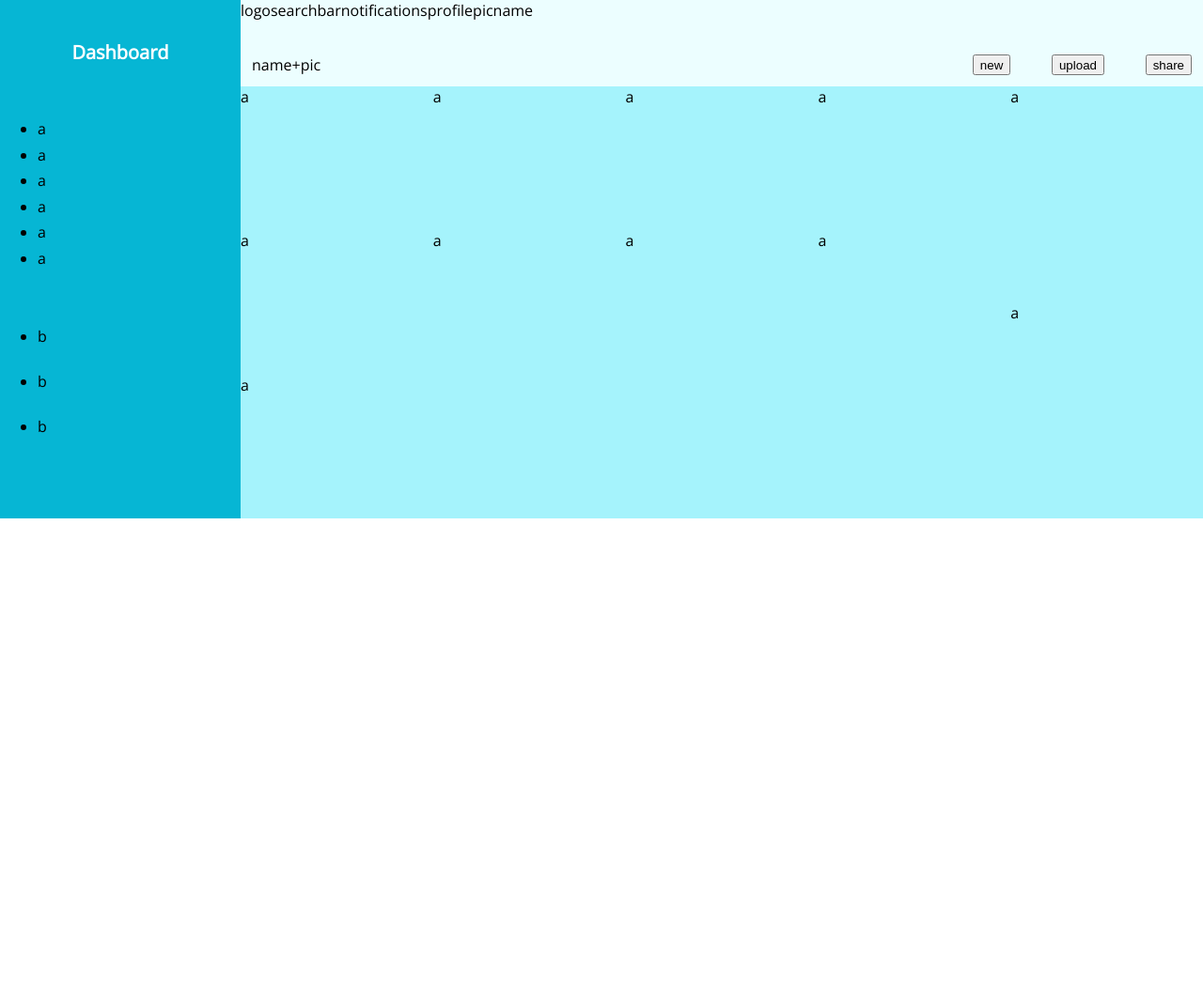
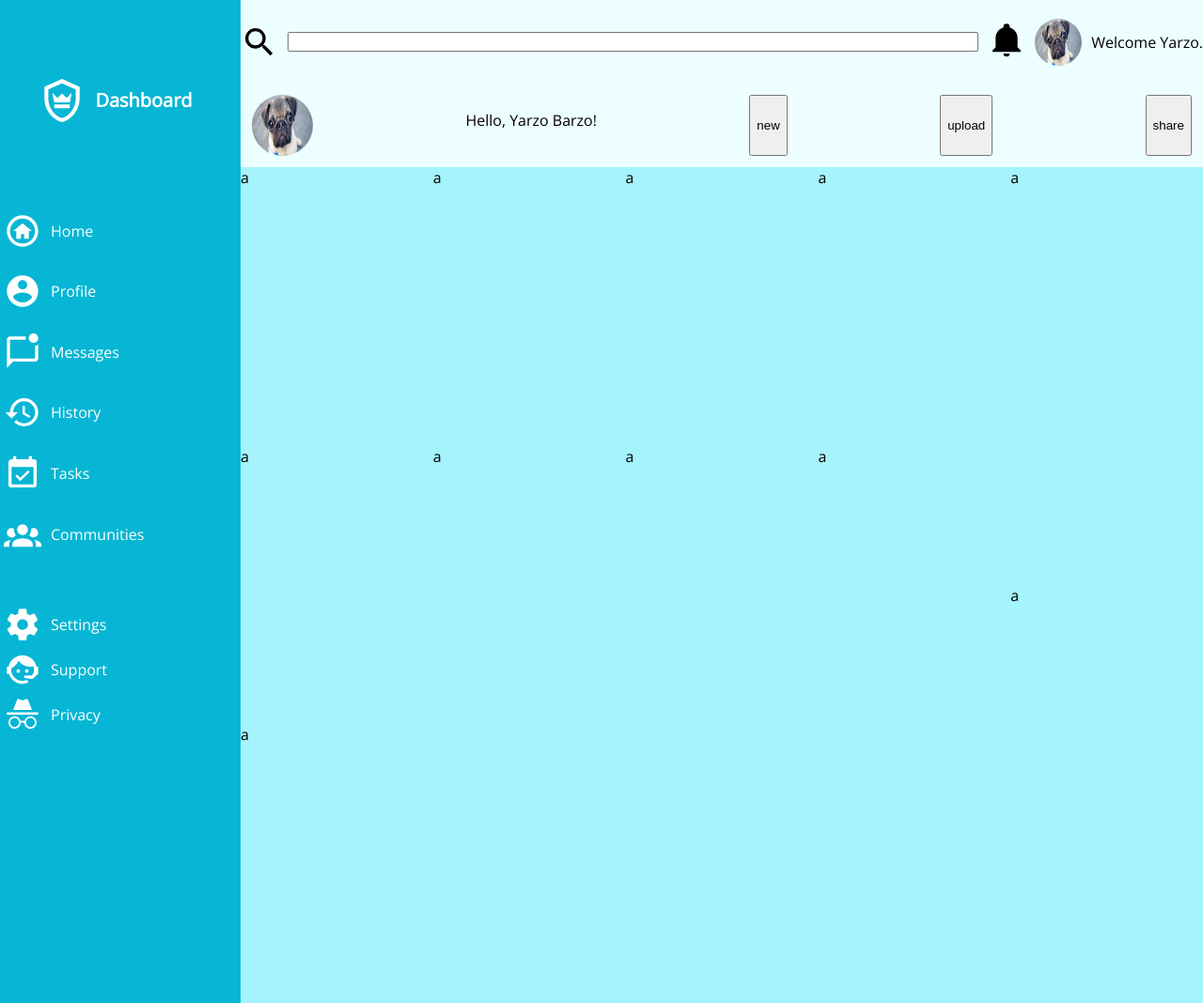
Before and after one commit to jericho909/odin-admin, a plain HTML site: page index.html in a window 1280 px wide. Shown: the whole page at 94% size. Before the commit the page ends 800 px from the top, so only its background shows below. Drawn offline with nearby package versions, Linux system fonts and the light colour scheme.

Commit message:
beautify

```diff
--- a/index.html
+++ b/index.html
@@ -9,34 +9,64 @@
 </head>
 <body>
     <div id="sidebar">
-        <div id="logo">Dashboard</div>
+        <div id="logo">
+            <img class="logos" src="./icons/shield-crown-outline.svg" alt="Toolbox" width="50px" height="50px">
+            Dashboard</div>
         <div id="menu">
-            <ul id="upperMenu">
-                <li>a</li>
-                <li>a</li>
-                <li>a</li>
-                <li>a</li>
-                <li>a</li>
-                <li>a</li>
-            </ul>
-            <ul id="lowerMenu">
-                <li>b</li>
-                <li>b</li>
-                <li>b</li>
-            </ul>
+            <div id="upperMenu">
+                <div class="sidebarLinks">
+                    <img style="margin-right: 10px;" class="logos" src="./icons/home-circle-outline.svg" alt="" width="40px" height="40px">
+                    <a href="">Home</a>
+                </div>
+                <div class="sidebarLinks">
+                    <img style="margin-right: 10px;" class="logos" src="./icons/account-circle.svg" alt="" width="40px" height="40px">
+                    <a href="">Profile</a>
+                </div>
+                <div class="sidebarLinks">
+                    <img style="margin-right: 10px;" class="logos" src="./icons/message-badge-outline.svg" alt="" width="40px" height="40px">
+                    <a href="">Messages</a>
+                </div>
+                <div class="sidebarLinks">
+                    <img style="margin-right: 10px;" class="logos" src="./icons/history.svg" alt="" width="40px" height="40px">
+                    <a href="">History</a>
+                </div>
+                <div class="sidebarLinks">
+                    <img style="margin-right: 10px;" class="logos" src="./icons/calendar-check.svg" alt="" width="40px" height="40px">
+                    <a href="">Tasks</a>
+                </div>
+                <div class="sidebarLinks">
+                    <img style="margin-right: 10px;" class="logos" src="./icons/account-group.svg" alt="" width="40px" height="40px">
+                    <a href="">Communities</a>
+                </div>
+            </div>
+            <div id="lowerMenu">
+                <div class="sidebarLinks">
+                    <img style="margin-right: 10px;" class="logos" src="./icons/cog.svg" alt="" width="40px" height="40px">
+                    <a href="">Settings</a>
+                </div>
+                <div class="sidebarLinks">
+                    <img style="margin-right: 10px;" class="logos" src="./icons/face-agent.svg" alt="" width="40px" height="40px">
+                    <a href="">Support</a>
+                </div>
+                <div class="sidebarLinks">
+                    <img style="margin-right: 10px;" class="logos" src="./icons/incognito.svg" alt="" width="40px" height="40px">
+                    <a href="">Privacy</a>
+                </div>
+            </div>
         </div>
     </div>
     <div id="main">
         <div id="header">
             <div id="upperHeader">
-                <div>logo</div>
-                <div>searchbar</div>
-                <div>notifications</div>
-                <div>profilepic</div>
-                <div>name</div>
+                <img src="./icons/magnify.svg" alt="" width="40px" height="40px">
+                <input class="searchBar" type="search">
+                <a href=""><img src="./icons/bell.svg" alt="" width="40px" height="40px"></a>
+                <img class="profilePic" src="./icons/_124800359_gettyimages-817514614.jpg" alt="" width="50px" height="50px">
+                <div>Welcome Yarzo.</div>
             </div>
             <div id="lowerHeader">
-                <div style="margin-right: 650px;">name+pic</div>
+                <img class="profilePic" src="./icons/_124800359_gettyimages-817514614.jpg" style="width: 65px; height: 65px;"></img>
+                <p>Hello, Yarzo Barzo!</p>
                 <button>new</button>
                 <button>upload</button>
                 <button>share</button>
--- a/style.css
+++ b/style.css
@@ -60,6 +60,16 @@ body {
 
 #upperHeader {
     display: flex;
+    align-items: center;
+    gap: 10px;
+}
+
+.profilePic {
+    border-radius: 50%;
+}
+
+.searchBar {
+    flex: 1;
 }
 
 #lowerHeader {
```
Also changed, not shown: icons/_124800359_gettyimages-817514614.jpg (added), icons/bell.svg (added), icons/magnify.svg (added).
